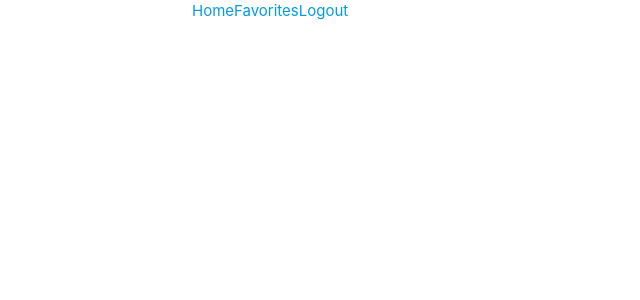
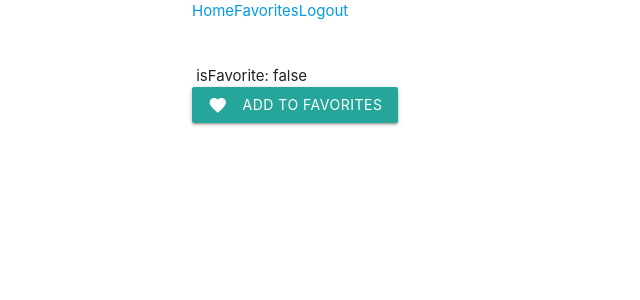
Before and after one commit to jhosseeth/pokemon, a Vue app: page /pokemon/1 in a window 1280 px wide. Shown: the top 300 px of the page, without its empty margins (0-640 px from the left). Built offline with nearby package versions, Linux system fonts and the light colour scheme; no server answers; sample sign-in values are in the browser's storage.

Commit message:
Add favorites function

```diff
--- a/src/App.vue
+++ b/src/App.vue
@@ -4,6 +4,7 @@
     import NavBar from './components/NavBar.vue'
 
     if (!localStorage.getItem('isLogged')) localStorage.setItem('isLogged', false)
+    if (!localStorage.getItem('favorites')) localStorage.setItem('favorites', '')
 
     const router = useRouter()
 
--- a/src/assets/base.css
+++ /dev/null
@@ -1,74 +0,0 @@
-/* color palette from <https://github.com/vuejs/theme> */
-:root {
-  --vt-c-white: #ffffff;
-  --vt-c-white-soft: #f8f8f8;
-  --vt-c-white-mute: #f2f2f2;
-
-  --vt-c-black: #181818;
-  --vt-c-black-soft: #222222;
-  --vt-c-black-mute: #282828;
-
-  --vt-c-indigo: #2c3e50;
-
-  --vt-c-divider-light-1: rgba(60, 60, 60, 0.29);
-  --vt-c-divider-light-2: rgba(60, 60, 60, 0.12);
-  --vt-c-divider-dark-1: rgba(84, 84, 84, 0.65);
-  --vt-c-divider-dark-2: rgba(84, 84, 84, 0.48);
-
-  --vt-c-text-light-1: var(--vt-c-indigo);
-  --vt-c-text-light-2: rgba(60, 60, 60, 0.66);
-  --vt-c-text-dark-1: var(--vt-c-white);
-  --vt-c-text-dark-2: rgba(235, 235, 235, 0.64);
-}
-
-/* semantic color variables for this project */
-:root {
-  --color-background: var(--vt-c-white);
-  --color-background-soft: var(--vt-c-white-soft);
-  --color-background-mute: var(--vt-c-white-mute);
-
-  --color-border: var(--vt-c-divider-light-2);
-  --color-border-hover: var(--vt-c-divider-light-1);
-
-  --color-heading: var(--vt-c-text-light-1);
-  --color-text: var(--vt-c-text-light-1);
-
-  --section-gap: 160px;
-}
-
-@media (prefers-color-scheme: dark) {
-  :root {
-    --color-background: var(--vt-c-black);
-    --color-background-soft: var(--vt-c-black-soft);
-    --color-background-mute: var(--vt-c-black-mute);
-
-    --color-border: var(--vt-c-divider-dark-2);
-    --color-border-hover: var(--vt-c-divider-dark-1);
-
-    --color-heading: var(--vt-c-text-dark-1);
-    --color-text: var(--vt-c-text-dark-2);
-  }
-}
-
-*,
-*::before,
-*::after {
-  box-sizing: border-box;
-  margin: 0;
-  position: relative;
-  font-weight: normal;
-}
-
-body {
-  min-height: 100vh;
-  color: var(--color-text);
-  background: var(--color-background);
-  transition: color 0.5s, background-color 0.5s;
-  line-height: 1.6;
-  font-family: Inter, -apple-system, BlinkMacSystemFont, 'Segoe UI', Roboto, Oxygen, Ubuntu,
-    Cantarell, 'Fira Sans', 'Droid Sans', 'Helvetica Neue', sans-serif;
-  font-size: 15px;
-  text-rendering: optimizeLegibility;
-  -webkit-font-smoothing: antialiased;
-  -moz-osx-font-smoothing: grayscale;
-}
--- a/src/assets/main.css
+++ b/src/assets/main.css
@@ -1,35 +1 @@
-@import './base.css';
-
-#app {
-  max-width: 1280px;
-  margin: 0 auto;
-  padding: 2rem;
-
-  font-weight: normal;
-}
-
-a,
-.green {
-  text-decoration: none;
-  color: hsla(160, 100%, 37%, 1);
-  transition: 0.4s;
-}
-
-@media (hover: hover) {
-  a:hover {
-    background-color: hsla(160, 100%, 37%, 0.2);
-  }
-}
-
-@media (min-width: 1024px) {
-  body {
-    display: flex;
-    place-items: center;
-  }
-
-  #app {
-    display: grid;
-    grid-template-columns: 1fr 1fr;
-    padding: 0 2rem;
-  }
-}
+@import url('https://fonts.googleapis.com/css2?family=Material+Icons');
--- a/src/main.js
+++ b/src/main.js
@@ -1,10 +1,10 @@
 import { createApp } from 'vue'
 import App from './App.vue'
 import router from './router'
+import './assets/main.css'
 import 'materialize-css/dist/css/materialize.min.css'
 import 'materialize-css/dist/js/materialize.min.js'
 
-// import './assets/main.css'
 
 const app = createApp(App)
 
--- a/src/services/PokeAPI.js
+++ b/src/services/PokeAPI.js
@@ -21,7 +21,7 @@ const pokeAPI = {
 		return new Promise((resolve, reject) => {
 			axios.get(`https://pokeapi.co/api/v2/pokemon/${name}`)
 			.then(({ data }) => {
-				console.log('pokemon data: ', data)
+				// console.log('pokemon data: ', data)
 				resolve(data)
 			})
 		})
--- a/src/views/FavoritesView.vue
+++ b/src/views/FavoritesView.vue
@@ -1,9 +1,22 @@
 <script setup>
+    import { ref, onMounted } from 'vue'
+    import pokeApi from '../services/PokeAPI'
+    import PokemonCard from '../components/PokemonCard.vue'
+
+    const pokemons = ref([])
+    const favorites = localStorage.getItem('favorites').split(',')
+
+    onMounted(async () => {
+        pokemons.value = await pokeApi.searchPokemons(favorites)
+    })
 </script>
 
 <template>
     <div class="favorites">
         <h1>Favorites pokemons</h1>
+        <div class="row">
+            <PokemonCard v-for="pokemon in pokemons" :pokemon="pokemon"/>
+        </div>
     </div>
 </template>
 
--- a/src/views/PokemonView.vue
+++ b/src/views/PokemonView.vue
@@ -1,13 +1,33 @@
 <script setup>
-    import { ref, onMounted } from 'vue'
+    import { ref, computed, onMounted } from 'vue'
     import { useRoute } from 'vue-router'
     import pokeApi from '../services/PokeAPI'
 
     const route = useRoute()
     const pokemon = ref({})
+    const favorites = ref([])
     const { name } = route.params
 
+    const isFavorite = computed(() => favorites.value.includes(name))
+
+    const updateFavorites = () => {
+        const favoritesStr = localStorage.getItem('favorites')
+        favorites.value = favoritesStr.split(',').filter(n => n)
+    }
+
+    const addToFavorites = () => {
+        localStorage.setItem('favorites', [...favorites.value, name])
+        updateFavorites()
+    }
+
+    const removeFromFavorites = () => {
+        const updatedFavorites = favorites.value.filter(favorite => favorite !== name)
+        localStorage.setItem('favorites', updatedFavorites)
+        updateFavorites()
+    }
+
     onMounted(async () => {
+        updateFavorites()
         pokemon.value = await pokeApi.getPokemonDetails(name)
     })
 </script>
@@ -16,6 +36,17 @@
     <div class="detail">
         <h1>{{ pokemon.name }}</h1>
         <img :src="pokemon.sprites?.front_default">
+        isFavorite: {{ isFavorite }} <br>
+
+        <button v-if="!isFavorite" class="btn" @click="addToFavorites">
+            <i class="material-icons left">favorite</i>
+            Add to favorites
+        </button>
+
+        <button v-else class="btn" @click="removeFromFavorites">
+            <i class="material-icons left">favorite_border</i>
+            Remove from favorites
+        </button>
     </div>
 </template>
 
```
Also changed, not shown: src/assets/logo.svg (deleted).
